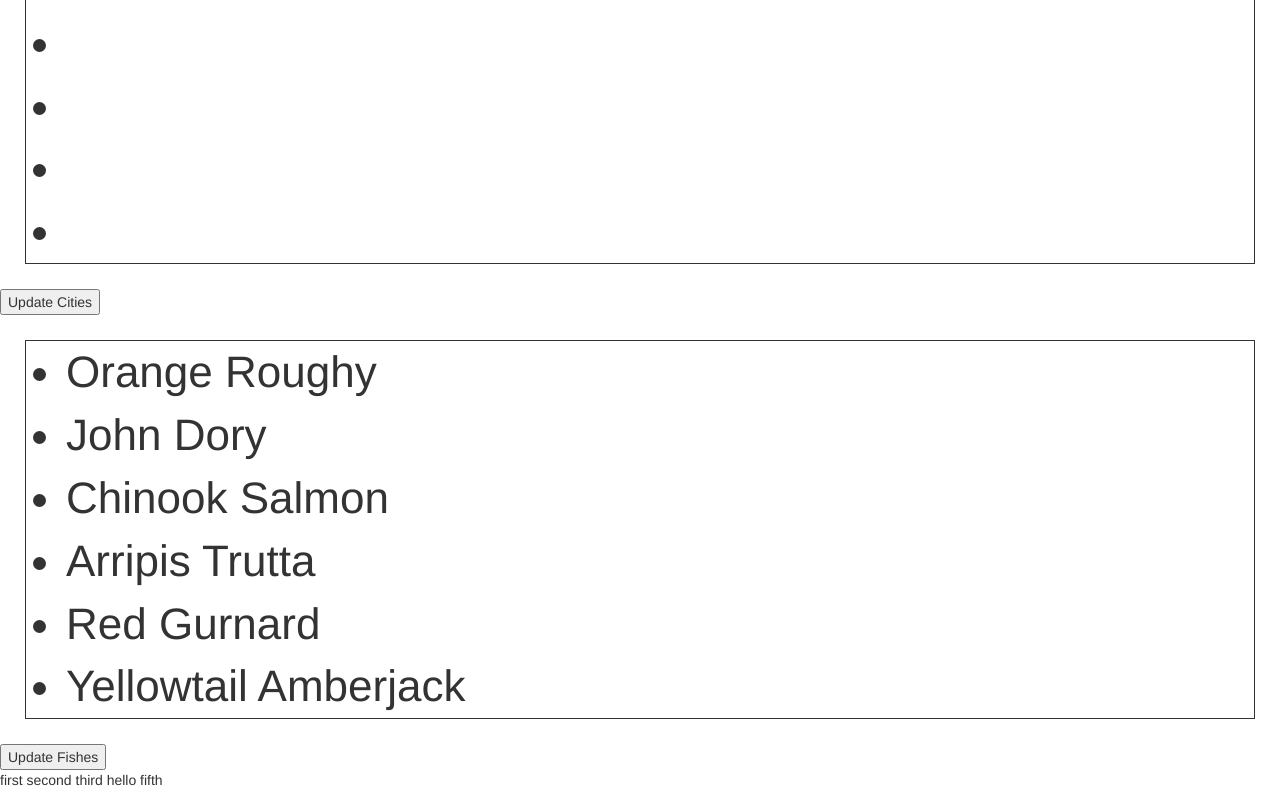
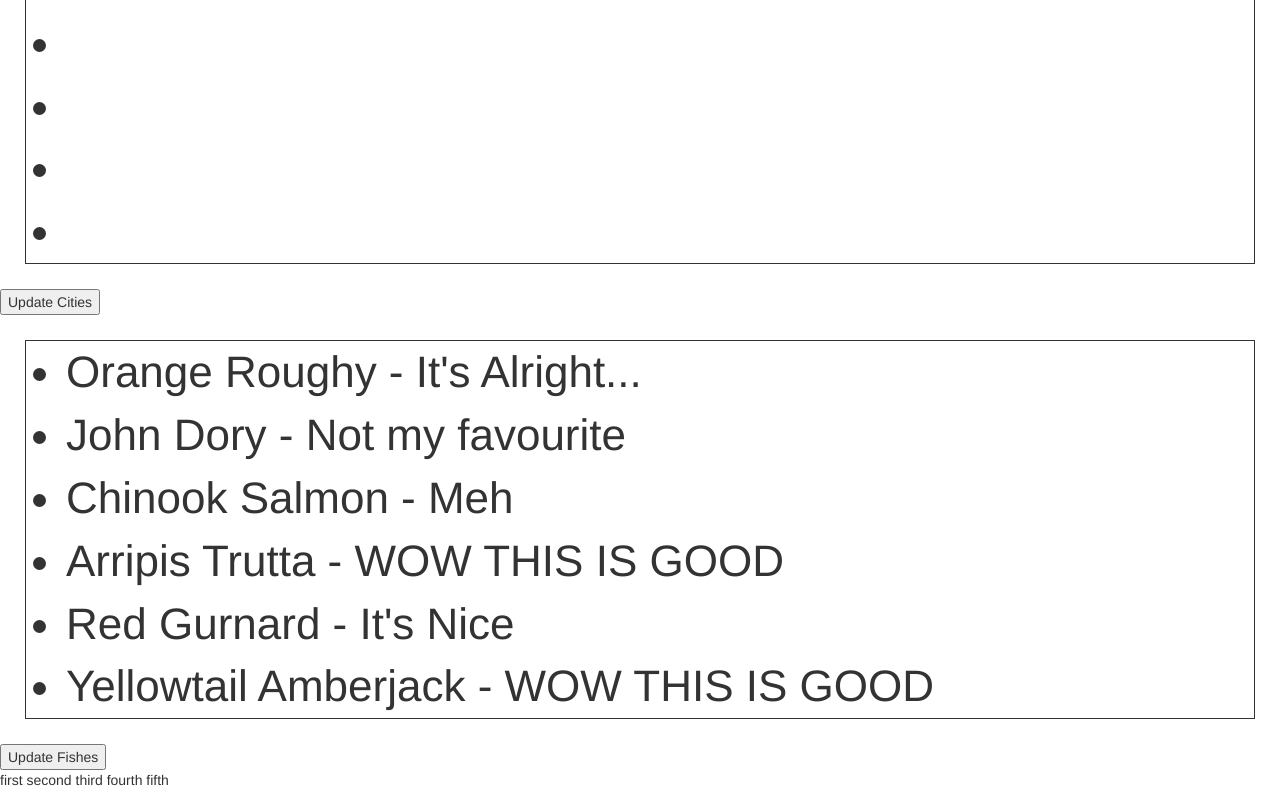
Before and after one commit to ranemagno/javascript-activities, a plain HTML site: page for-loops.html in a window 1280 px wide. Both pictures are taken after a click on the button "Update Fishes". Shown: the part 595-1395 px from the top of the page. Drawn offline with nearby package versions, Linux system fonts and the light colour scheme.

Commit message:
for loops

```diff
--- a/for-loops.html
+++ b/for-loops.html
@@ -66,10 +66,10 @@
 			var animals = ['lion', 'monkey', 'giraffe', 'whale', 'elephant', 'dog'];
 			var cities = ['Wellington', 'Toronto', 'Ohio', 'Manila', 'Brisbane', 'Paris'];
 			var fishes = ['Orange Roughy', 'John Dory', 'Chinook Salmon', 'Arripis Trutta', 'Red Gurnard', 'Yellowtail Amberjack'];
+			var myRating = ['Not my favourite', "It's Alright...", 'Meh', "It's Nice", 'WOW THIS IS GOOD']
 
 			function updateAnimals() {
 				var animalList = document.querySelectorAll('#animals li');
-
 				for (var i = 0; i < animals.length; i++) {
 					// console.log(animals[i]);
 					animalList[i].textContent = animals[i];
@@ -78,7 +78,6 @@
 
 			function updateCities() {
 				var cityList = document.querySelectorAll('#cities li');
-
 				for (var i = 0; i < cities.length; i++) {
 					// console.log(cities[i]);
 					cityList[i].textContent = cities[i];
@@ -88,10 +87,26 @@
 // Task 1 and 2
 			function updateFishes() {
 				var fishList = document.querySelectorAll('#fishes li');
-
 				for (var i = 0; i < fishes.length; i++) {
-					// console.log(cities[i]);
-					fishList[i].textContent = fishes[i];
+					if (fishes[i] === 'Orange Roughy'){
+						fishList[i].textContent = fishes[i] + ' - ' + myRating[1];
+						console.log('WORKING')
+					};
+					if (fishes[i] === 'John Dory'){
+						fishList[i].textContent = fishes[i] + ' - ' + myRating[0];
+					}
+					if (fishes[i] === 'Chinook Salmon'){
+						fishList[i].textContent = fishes[i] + ' - ' + myRating[2];
+					}
+					if (fishes[i] === 'Arripis Trutta'){
+						fishList[i].textContent = fishes[i] + ' - ' + myRating[4];
+					}
+					if (fishes[i] === 'Red Gurnard'){
+						fishList[i].textContent = fishes[i] + ' - ' + myRating[3];
+					}
+					if (fishes[i] === 'Yellowtail Amberjack'){
+						fishList[i].textContent = fishes[i] + ' - ' + myRating[4];
+					};
 				}
 			}
 
@@ -105,8 +120,6 @@
 				var arrayMix = [1, 2, 3, 'hello ', 12, 55, 'this ', ' is', ' a', true, 89, 'string.', false];
 				var paraSpans = document.querySelectorAll('#para span');
 				console.log(paraSpans);
-
-
 				for (var i = 0; i < arrayMix.length; i++) {
 					// task 1
 					// var numbers = !isNaN(arrayMix[i])
@@ -126,10 +139,14 @@
 					var numbers = isNaN(arrayMix[i])
 					if (numbers && arrayMix[i] != true && arrayMix[i] != false) {
 							console.log(paraSpans[i]);
-							paraSpans[i].textContent = arrayMix[i];
+							// paraSpans[i].textContent = arrayMix[i];
+							// paraSpans[i].innerHtml = arrayMix[i];
+							// paraSpans[i].innerText = arrayMix[i];
+							// paraSpans[i].outerHtml = arrayMix[i];
+							// paraSpans[i].outerText = arrayMix[i];
 					};
+				};
 
-				};
 			});
 
 
```
